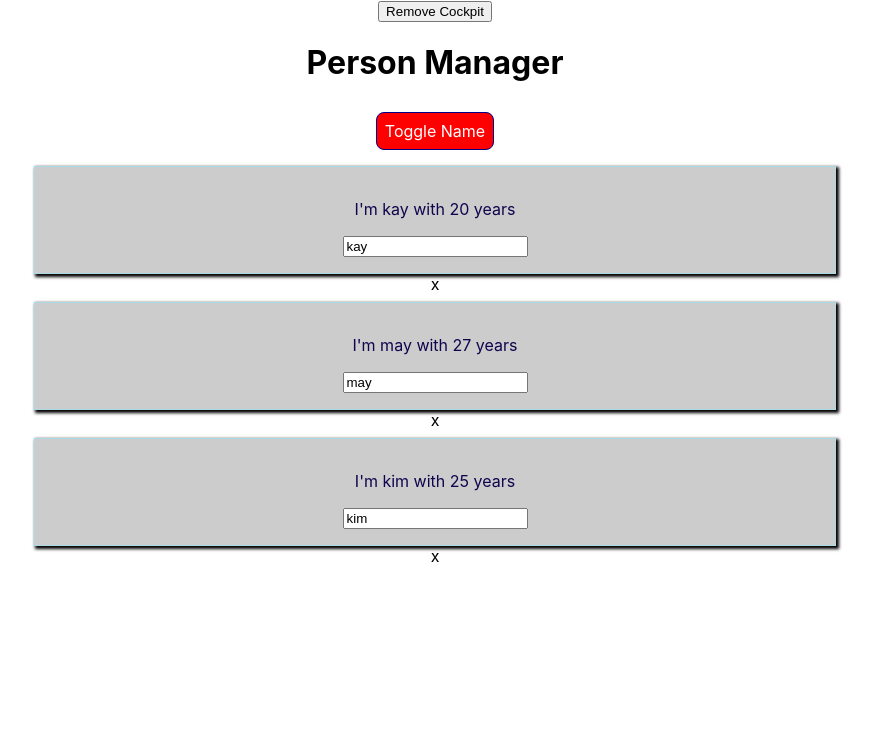
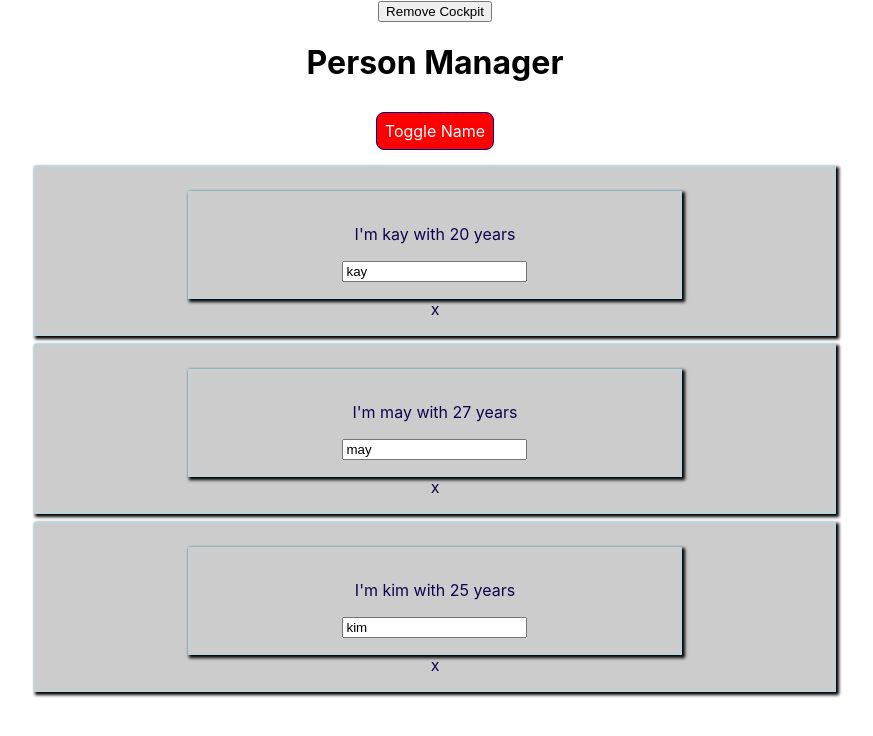
Before and after one commit to Charitie/react-hook-redux, a React (Create React App) app: page / in a window 1280 px wide. Both pictures are taken after a click on the button "Toggle Name". Shown: the top 736 px of the page, without its empty margins (205-1078 px from the left). Built offline with nearby package versions, Linux system fonts and the light colour scheme.

Commit message:
using HOC and unknown props

```diff
--- a/src/App.js
+++ b/src/App.js
@@ -2,8 +2,8 @@ import React, { Component } from 'react';
 import classes from './App.module.css';
 import Persons from './Components/Person/Persons';
 import Cockpit from './Components/Cockpit/Cockpit';
-// import styled from 'styled-components';
-// import Radium, { StyleRoot } from 'radium';
+import withClass from './hoc/withClass';
+import Aux from './hoc/Aux';
 
 
 class App extends Component{
@@ -83,7 +83,7 @@ class App extends Component{
 
 
     return (
-        <div className={classes.App}>
+        <Aux classes={classes.App}>
           <button
             onClick={() => {
               this.setState({ showCockpit: false });
@@ -98,8 +98,8 @@ class App extends Component{
               clicked = {this.togglePersonsHandler}
             /> : null}
             {persons}
-        </div>
+        </Aux>
     );
   }
 }
-export default App;
+export default withClass(App, classes.App);
--- a/src/Components/Person/Person/Person.js
+++ b/src/Components/Person/Person/Person.js
@@ -1,6 +1,8 @@
 import React from 'react';
 import personStyle from './Person.module.css';
 import Aux from '../../../hoc/Aux';
+import withClass from '../../../hoc/withClass';
+import classes from './Person.module.css';
 
 const Person = (props) => {
 
@@ -15,4 +17,4 @@ x    </Aux>
   );
 }
 
-export default Person;
+export default withClass(Person, classes.person);
--- /dev/null
+++ b/src/hoc/withClass.js
@@ -0,0 +1,12 @@
+import React from 'react';
+
+const withClass = (WrappedComponent, className) =>{
+  return props => (
+      <div className={className}>
+        <WrappedComponent {...props}/>
+      </div>
+  )
+
+}
+
+export default withClass;
```
Lines whose indentation alone changed are shown as unchanged.
